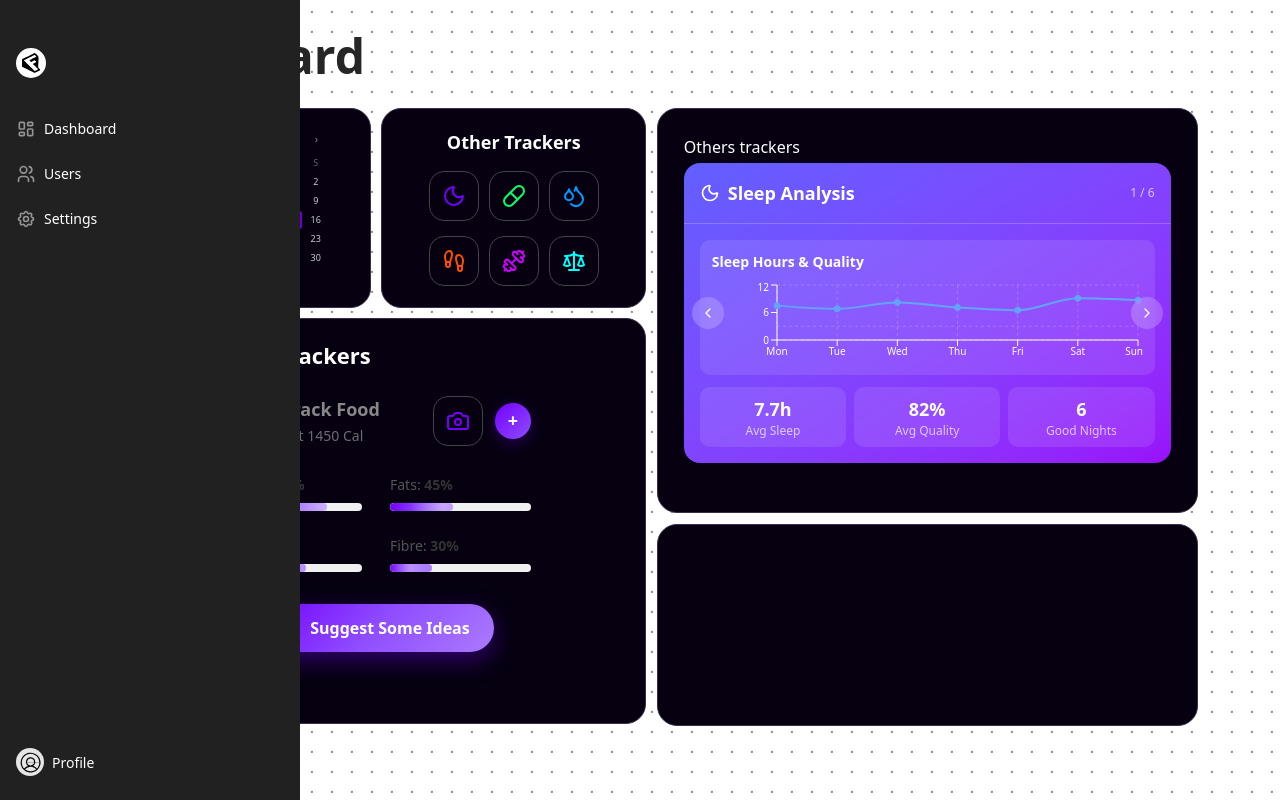
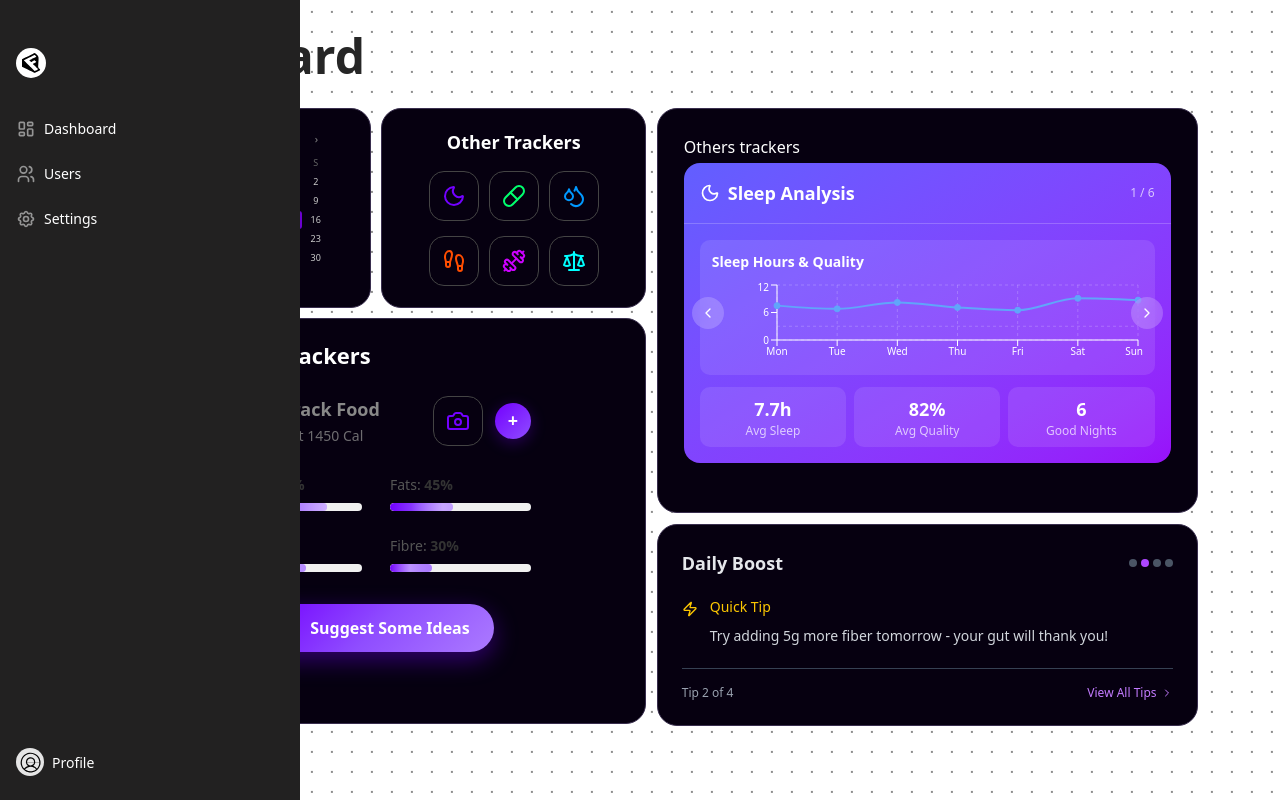
Before and after one commit to Jaysurieya/BMI, a React (Vite) app in the folder frontend/: page /dashboard in a window 1280 px wide. Built offline with nearby package versions, Linux system fonts and the light colour scheme.

Commit message:
suggester added

```diff
--- a/frontend/src/components/MagicBento/MagicBento.jsx
+++ b/frontend/src/components/MagicBento/MagicBento.jsx
@@ -4,6 +4,7 @@ import "./MagicBento.css";
 import CompactCalendar from "../Calender";
 import FoodTracker from "../F-tracker";
 import AnimatedList from "../AnimatedList/AnimatedList"
+import MotivationTipsBox from "../Suggester";
 import {
   Moon,
   Pill,
@@ -52,6 +53,7 @@ const cardData = [
   },
   {
     color: "#060010",
+    component: <MotivationTipsBox />,
   },
 ];
 
--- /dev/null
+++ b/frontend/src/components/Suggester.jsx
@@ -0,0 +1,95 @@
+import React, { useState, useEffect } from 'react';
+import { ChevronRight, Trophy, Target, Zap, Heart } from 'lucide-react';
+
+const MotivationTipsBox = () => {
+  const [currentTip, setCurrentTip] = useState(0);
+
+  const tips = [
+    {
+      type: 'motivation',
+      icon: <Heart className="w-4 h-4" />,
+      title: 'Daily Motivation',
+      content: 'Every small step counts! Your 75% protein goal shows real dedication.',
+      color: 'text-pink-400'
+    },
+    {
+      type: 'tip',
+      icon: <Zap className="w-4 h-4" />,
+      title: 'Quick Tip',
+      content: 'Try adding 5g more fiber tomorrow - your gut will thank you!',
+      color: 'text-yellow-400'
+    },
+    {
+      type: 'challenge',
+      icon: <Target className="w-4 h-4" />,
+      title: 'Mini Challenge',
+      content: 'Drink 2 extra glasses of water today for better hydration.',
+      color: 'text-blue-400'
+    },
+    {
+      type: 'achievement',
+      icon: <Trophy className="w-4 h-4" />,
+      title: 'Great Progress!',
+      content: 'You\'re 1.6kg closer to your goal - that\'s amazing consistency!',
+      color: 'text-purple-400'
+    }
+  ];
+
+  useEffect(() => {
+    const interval = setInterval(() => {
+      setCurrentTip((prev) => (prev + 1) % tips.length);
+    }, 4000);
+    return () => clearInterval(interval);
+  }, [tips.length]);
+
+  const currentTipData = tips[currentTip];
+
+  return (
+    <div className="w-full h-full flex flex-col justify-between p-6 text-white">
+      {/* Header */}
+      <div className="flex items-center justify-between mb-4">
+        <h3 className="text-lg font-semibold text-gray-200">Daily Boost</h3>
+        <div className="flex space-x-1">
+          {tips.map((_, index) => (
+            <div
+              key={index}
+              className={`w-2 h-2 rounded-full transition-all duration-300 ${
+                index === currentTip ? 'bg-purple-500' : 'bg-gray-600'
+              }`}
+            />
+          ))}
+        </div>
+      </div>
+
+      {/* Content */}
+      <div className="flex-1 flex flex-col justify-center">
+        <div className="flex items-start space-x-3 mb-4">
+          <div className={`${currentTipData.color} mt-1`}>
+            {currentTipData.icon}
+          </div>
+          <div className="flex-1">
+            <h4 className={`text-sm font-medium ${currentTipData.color} mb-2`}>
+              {currentTipData.title}
+            </h4>
+            <p className="text-gray-300 text-sm leading-relaxed">
+              {currentTipData.content}
+            </p>
+          </div>
+        </div>
+      </div>
+
+      {/* Bottom Action */}
+      <div className="flex items-center justify-between pt-4 border-t border-gray-700">
+        <div className="text-xs text-gray-400">
+          Tip {currentTip + 1} of {tips.length}
+        </div>
+        <button className="flex items-center space-x-1 text-purple-400 hover:text-purple-300 transition-colors text-xs">
+          <span>View All Tips</span>
+          <ChevronRight className="w-3 h-3" />
+        </button>
+      </div>
+    </div>
+  );
+};
+
+export default MotivationTipsBox;
```
